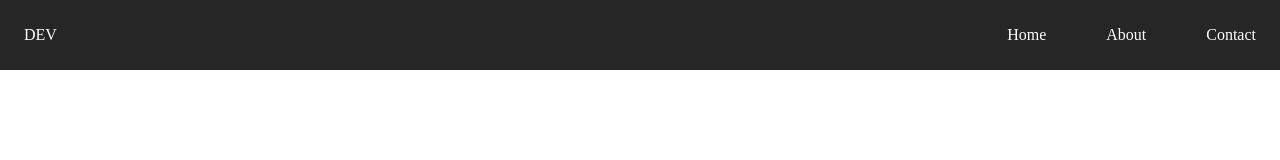
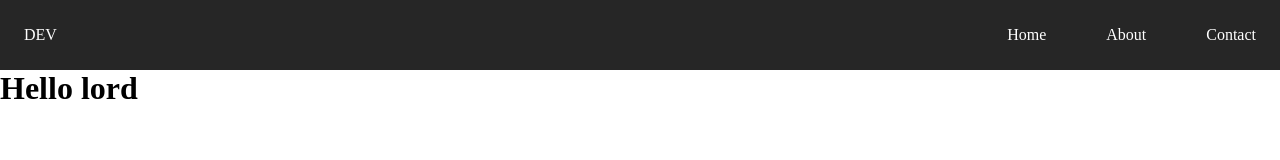
Before and after one commit to irfanfauzi85/simple-navbar, a plain HTML site: page index.html in a window 1280 px wide. Drawn offline with Linux system fonts and the light colour scheme.

Commit message:
tambah file

```diff
--- a/index.html
+++ b/index.html
@@ -31,6 +31,10 @@
         </div>
       </nav>
     </header>
+
+    <main>
+      <h1>Hello lord</h1>
+    </main>
     <script src="script.js"></script>
   </body>
 </html>
```
